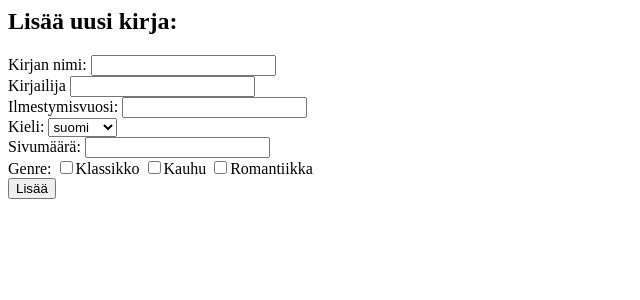
After one commit to mizhonka/Kirjakatalogi, a Flask app: page /newbook in a window 1280 px wide. The commit adds this page. Shown: the top 300 px of the page, without its empty margins (0-640 px from the left). Run offline with Flask 3, Linux system fonts and the light colour scheme.

Commit message:
New book page

```diff
--- a/app.py
+++ b/app.py
@@ -6,3 +6,11 @@ app=Flask(__name__)
 @app.route("/")
 def index():
     return render_template("index.html")
+
+@app.route("/newbook")
+def newbook():
+    return render_template("newbook.html")
+
+@app.route("/create", methods=["ADD"])
+def create():
+    return redirect("/")
--- a/templates/index.html
+++ b/templates/index.html
@@ -1,3 +1,4 @@
 <title>Kirjakatalogi</title>
 <h1>Kirjakatalogi</h1>
+<a href="/newbook">Lisää kirja</a>
 <h2>Kirjat:</h2>
--- /dev/null
+++ b/templates/newbook.html
@@ -0,0 +1,19 @@
+<title>Kirjakatalogi</title>
+<form action="/create" method="ADD">
+<h2>Lisää uusi kirja:</h2>
+Kirjan nimi: <input type="text" name="title"><br>
+Kirjailija <input type="text" name="author"><br>
+Ilmestymisvuosi: <input type="text" name="pub_year"><br>
+Kieli:
+<select name="lang">
+    <option value="fi" selected>suomi
+    <option value="en">englanti
+    <option value="sv">ruotsi
+</select><br>
+Sivumäärä: <input type="text" name="pagenumber"><br>
+Genre:
+<input type="checkbox" name="genre" value="1">Klassikko
+<input type="checkbox" name="genre" value="2">Kauhu
+<input type="checkbox" name="genre" value="3">Romantiikka<br>
+<input type="submit" value="Lisää">
+</form>
```
